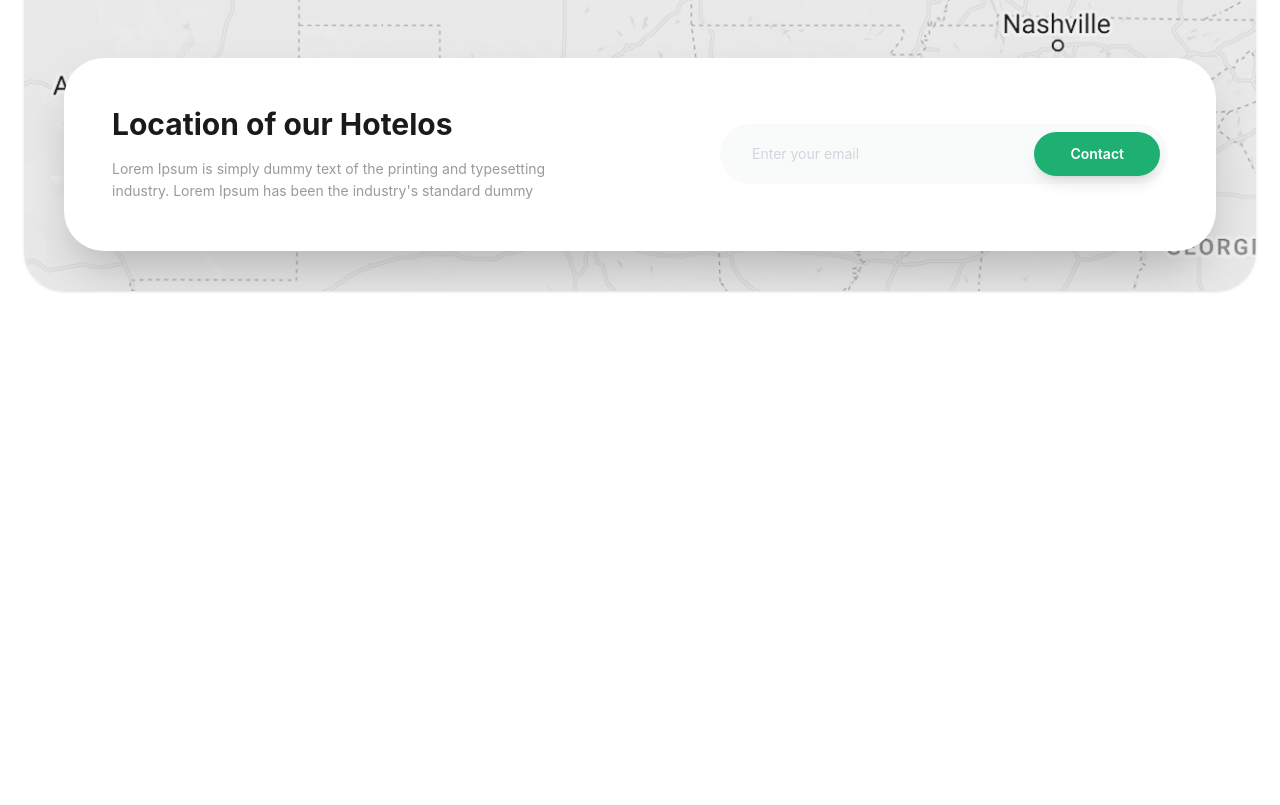
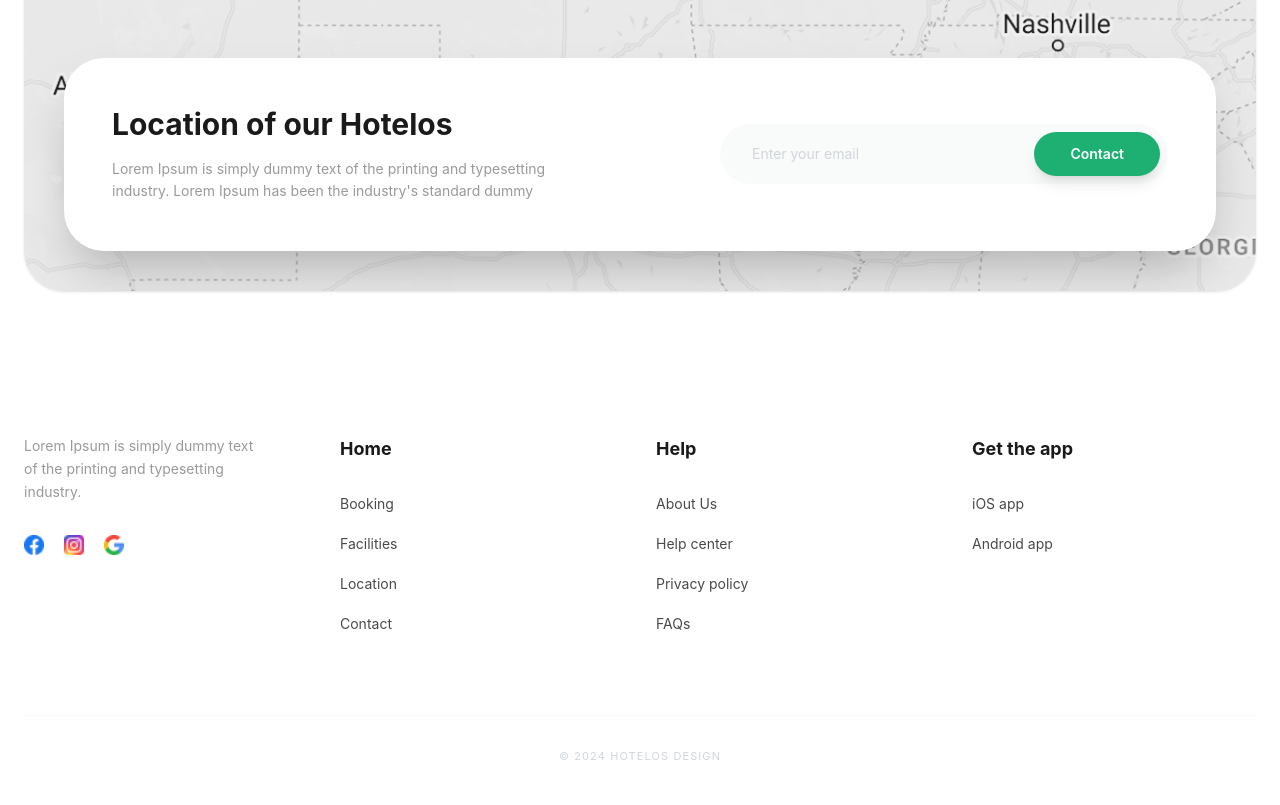
Before and after one commit to Ilyos11/Tailwind-9, a website: page src/page2.html in a window 1280 px wide. Shown: the part 3703-4508 px from the top of the page. Before the commit the page ends 4058 px from the top, so only its background shows below. Drawn offline with nearby package versions, Linux system fonts and the light colour scheme; files that its build step writes are made by us from their sources.

Commit message:
Section 8

```diff
--- a/src/page2.html
+++ b/src/page2.html
@@ -412,5 +412,75 @@
 
 
 
+<!-- Section 8 -->
+<footer class="bg-white pt-20 pb-10 font-sans">
+  <div class="max-w-7xl mx-auto px-6">
+
+
+    <div class="grid grid-cols-2 md:grid-cols-4 gap-12 md:gap-8">
+
+
+      <div class="col-span-2 md:col-span-1 space-y-8">
+        <p class="text-[#9A9A9A] text-sm leading-relaxed max-w-[240px]">
+          Lorem Ipsum is simply dummy text of the printing and typesetting industry.
+        </p>
+
+
+        <div class="flex items-center gap-5">
+          <a href="#" class="hover:scale-110 transition-transform">
+            <img src="../images/Facebook.png" alt="Facebook" class="w-5 h-5">
+          </a>
+          <a href="#" class="hover:scale-110 transition-transform">
+            <img src="../images/Instagram.png" alt="Instagram" class="w-5 h-5">
+          </a>
+          <a href="#" class="hover:scale-110 transition-transform">
+            <img src="../images/Google.png" alt="Google" class="w-5 h-5">
+          </a>
+        </div>
+      </div>
+
+
+      <div>
+        <h4 class="text-[#1A1A1A] font-bold text-lg mb-7">Home</h4>
+        <ul class="space-y-4">
+          <li><a href="#" class="text-[#4A4A4A] hover:text-[#1EB073] text-sm transition-colors">Booking</a></li>
+          <li><a href="#" class="text-[#4A4A4A] hover:text-[#1EB073] text-sm transition-colors">Facilities</a></li>
+          <li><a href="#" class="text-[#4A4A4A] hover:text-[#1EB073] text-sm transition-colors">Location</a></li>
+          <li><a href="#" class="text-[#4A4A4A] hover:text-[#1EB073] text-sm transition-colors">Contact</a></li>
+        </ul>
+      </div>
+
+      <div>
+        <h4 class="text-[#1A1A1A] font-bold text-lg mb-7">Help</h4>
+        <ul class="space-y-4">
+          <li><a href="#" class="text-[#4A4A4A] hover:text-[#1EB073] text-sm transition-colors">About Us</a></li>
+          <li><a href="#" class="text-[#4A4A4A] hover:text-[#1EB073] text-sm transition-colors">Help center</a></li>
+          <li><a href="#" class="text-[#4A4A4A] hover:text-[#1EB073] text-sm transition-colors">Privacy policy</a></li>
+          <li><a href="#" class="text-[#4A4A4A] hover:text-[#1EB073] text-sm transition-colors">FAQs</a></li>
+        </ul>
+      </div>
+
+
+      <div>
+        <h4 class="text-[#1A1A1A] font-bold text-lg mb-7">Get the app</h4>
+        <ul class="space-y-4">
+          <li><a href="#" class="text-[#4A4A4A] hover:text-[#1EB073] text-sm transition-colors">iOS app</a></li>
+          <li><a href="#" class="text-[#4A4A4A] hover:text-[#1EB073] text-sm transition-colors">Android app</a></li>
+        </ul>
+      </div>
+
+    </div>
+
+
+    <div class="mt-20 pt-8 border-t border-gray-50 text-center">
+      <p class="text-[#D1D5DB] text-[11px] tracking-widest uppercase">© 2024 Hotelos Design</p>
+    </div>
+
+  </div>
+</footer>
+
+
+
+
 </body>
 </html>
```
